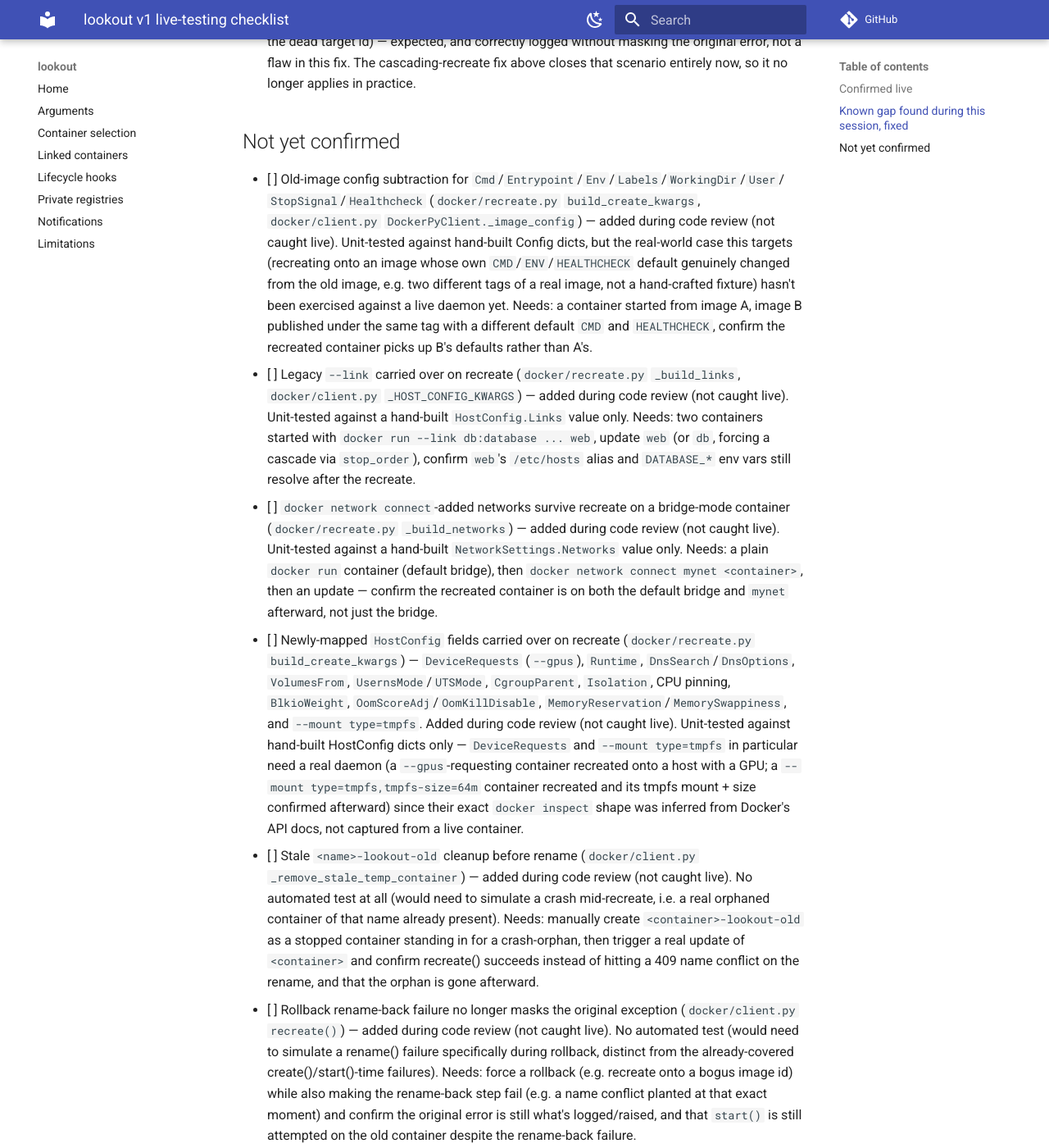
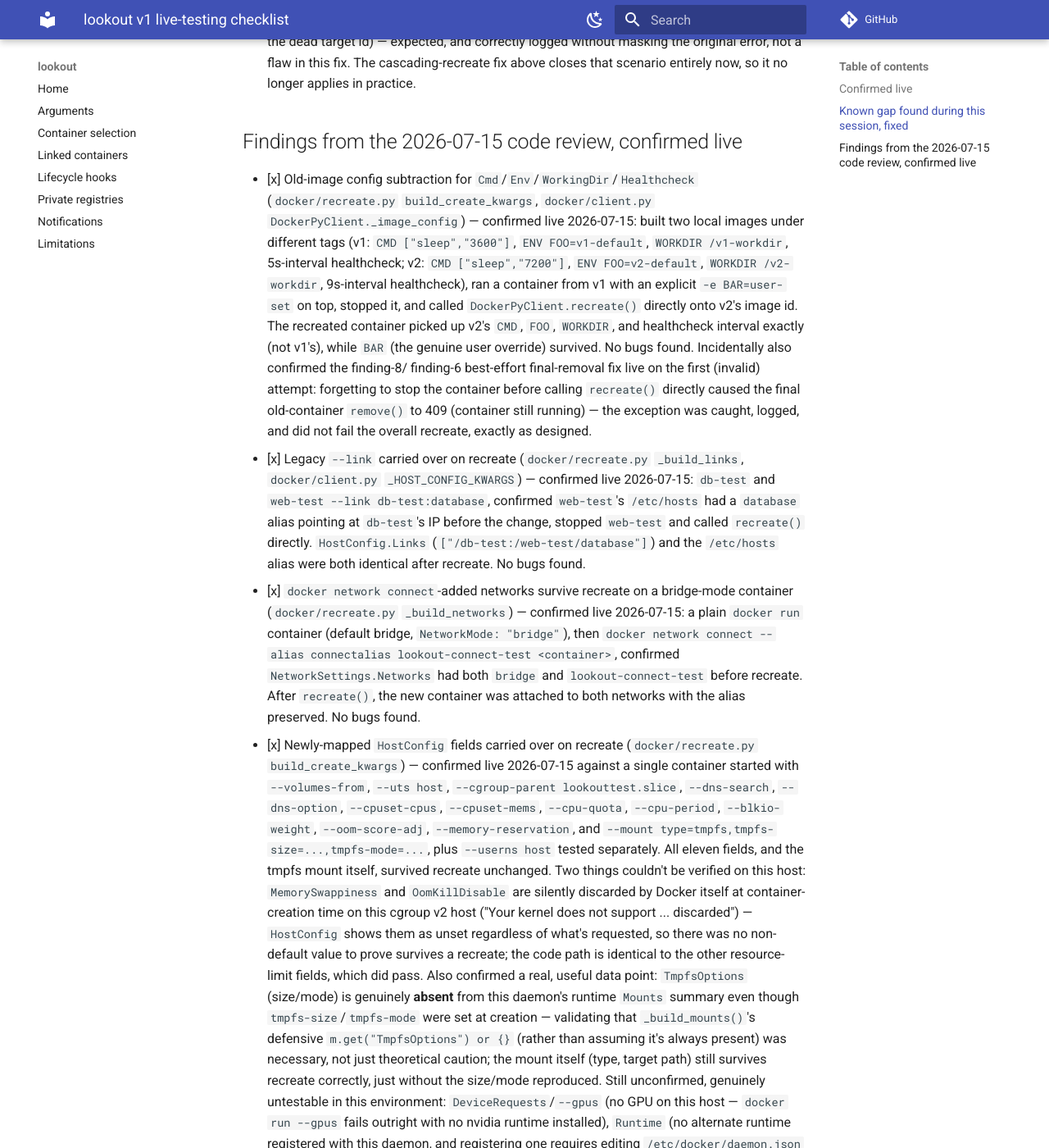
Before and after one commit to garage1118/lookout, an MkDocs documentation site: the page built from docs/LIVE_TESTING.md, in a window 1280 px wide and 1400 px high, scrolled down 6733 px. Shown: the whole window at 82% size. Built offline with MkDocs 1.6.1 and Material for MkDocs 9.7.7, drawn with Linux system fonts in a browser that asks for light colours; comment, search, counter and statistics services are not loaded; some of the changed text lies outside the part shown.

Commit message:
Confirm the 6 code-review fixes live against a real Docker daemon

```diff
--- a/docs/LIVE_TESTING.md
+++ b/docs/LIVE_TESTING.md
@@ -250,50 +250,72 @@ every real bug in this codebase.
       masking the original error, not a flaw in this fix. The cascading-recreate fix above closes
       that scenario entirely now, so it no longer applies in practice.
 
-## Not yet confirmed
+## Findings from the 2026-07-15 code review, confirmed live
 
-- [ ] Old-image config subtraction for `Cmd`/`Entrypoint`/`Env`/`Labels`/`WorkingDir`/`User`/
-      `StopSignal`/`Healthcheck` (`docker/recreate.py` `build_create_kwargs`,
-      `docker/client.py` `DockerPyClient._image_config`) — added during code review (not caught
-      live). Unit-tested against hand-built Config dicts, but the real-world case this targets
-      (recreating onto an image whose own `CMD`/`ENV`/`HEALTHCHECK` default genuinely changed from
-      the old image, e.g. two different tags of a real image, not a hand-crafted fixture) hasn't
-      been exercised against a live daemon yet. Needs: a container started from image A, image B
-      published under the same tag with a different default `CMD` and `HEALTHCHECK`, confirm the
-      recreated container picks up B's defaults rather than A's.
-- [ ] Legacy `--link` carried over on recreate (`docker/recreate.py` `_build_links`,
-      `docker/client.py` `_HOST_CONFIG_KWARGS`) — added during code review (not caught live).
-      Unit-tested against a hand-built `HostConfig.Links` value only. Needs: two containers started
-      with `docker run --link db:database ... web`, update `web` (or `db`, forcing a cascade via
-      `stop_order`), confirm `web`'s `/etc/hosts` alias and `DATABASE_*` env vars still resolve
-      after the recreate.
-- [ ] `docker network connect`-added networks survive recreate on a bridge-mode container
-      (`docker/recreate.py` `_build_networks`) — added during code review (not caught live).
-      Unit-tested against a hand-built `NetworkSettings.Networks` value only. Needs: a plain
-      `docker run` container (default bridge), then `docker network connect mynet <container>`,
-      then an update — confirm the recreated container is on both the default bridge and `mynet`
-      afterward, not just the bridge.
-- [ ] Newly-mapped `HostConfig` fields carried over on recreate (`docker/recreate.py`
-      `build_create_kwargs`) — `DeviceRequests` (`--gpus`), `Runtime`, `DnsSearch`/`DnsOptions`,
-      `VolumesFrom`, `UsernsMode`/`UTSMode`, `CgroupParent`, `Isolation`, CPU pinning, `BlkioWeight`,
-      `OomScoreAdj`/`OomKillDisable`, `MemoryReservation`/`MemorySwappiness`, and
-      `--mount type=tmpfs`. Added during code review (not caught live). Unit-tested against
-      hand-built HostConfig dicts only — `DeviceRequests` and `--mount type=tmpfs` in particular
-      need a real daemon (a `--gpus`-requesting container recreated onto a host with a GPU; a
-      `--mount type=tmpfs,tmpfs-size=64m` container recreated and its tmpfs mount + size confirmed
-      afterward) since their exact `docker inspect` shape was inferred from Docker's API docs, not
-      captured from a live container.
-- [ ] Stale `<name>-lookout-old` cleanup before rename (`docker/client.py`
-      `_remove_stale_temp_container`) — added during code review (not caught live). No automated
-      test at all (would need to simulate a crash mid-recreate, i.e. a real orphaned container of
-      that name already present). Needs: manually create `<container>-lookout-old` as a stopped
-      container standing in for a crash-orphan, then trigger a real update of `<container>` and
-      confirm recreate() succeeds instead of hitting a 409 name conflict on the rename, and that
-      the orphan is gone afterward.
-- [ ] Rollback rename-back failure no longer masks the original exception (`docker/client.py`
-      `recreate()`) — added during code review (not caught live). No automated test (would need to
-      simulate a rename() failure specifically during rollback, distinct from the already-covered
-      create()/start()-time failures). Needs: force a rollback (e.g. recreate onto a bogus image
-      id) while also making the rename-back step fail (e.g. a name conflict planted at that exact
-      moment) and confirm the original error is still what's logged/raised, and that `start()` is
-      still attempted on the old container despite the rename-back failure.
+- [x] Old-image config subtraction for `Cmd`/`Env`/`WorkingDir`/`Healthcheck` (`docker/recreate.py`
+      `build_create_kwargs`, `docker/client.py` `DockerPyClient._image_config`) — confirmed live
+      2026-07-15: built two local images under different tags (v1: `CMD ["sleep","3600"]`,
+      `ENV FOO=v1-default`, `WORKDIR /v1-workdir`, 5s-interval healthcheck; v2: `CMD
+      ["sleep","7200"]`, `ENV FOO=v2-default`, `WORKDIR /v2-workdir`, 9s-interval healthcheck), ran
+      a container from v1 with an explicit `-e BAR=user-set` on top, stopped it, and called
+      `DockerPyClient.recreate()` directly onto v2's image id. The recreated container picked up
+      v2's `CMD`, `FOO`, `WORKDIR`, and healthcheck interval exactly (not v1's), while `BAR` (the
+      genuine user override) survived. No bugs found. Incidentally also confirmed the finding-8/
+      finding-6 best-effort final-removal fix live on the first (invalid) attempt: forgetting to
+      stop the container before calling `recreate()` directly caused the final old-container
+      `remove()` to 409 (container still running) — the exception was caught, logged, and did not
+      fail the overall recreate, exactly as designed.
+- [x] Legacy `--link` carried over on recreate (`docker/recreate.py` `_build_links`,
+      `docker/client.py` `_HOST_CONFIG_KWARGS`) — confirmed live 2026-07-15: `db-test` and
+      `web-test --link db-test:database`, confirmed `web-test`'s `/etc/hosts` had a `database`
+      alias pointing at `db-test`'s IP before the change, stopped `web-test` and called
+      `recreate()` directly. `HostConfig.Links` (`["/db-test:/web-test/database"]`) and the
+      `/etc/hosts` alias were both identical after recreate. No bugs found.
+- [x] `docker network connect`-added networks survive recreate on a bridge-mode container
+      (`docker/recreate.py` `_build_networks`) — confirmed live 2026-07-15: a plain `docker run`
+      container (default bridge, `NetworkMode: "bridge"`), then `docker network connect --alias
+      connectalias lookout-connect-test <container>`, confirmed `NetworkSettings.Networks` had both
+      `bridge` and `lookout-connect-test` before recreate. After `recreate()`, the new container was
+      attached to both networks with the alias preserved. No bugs found.
+- [x] Newly-mapped `HostConfig` fields carried over on recreate (`docker/recreate.py`
+      `build_create_kwargs`) — confirmed live 2026-07-15 against a single container started with
+      `--volumes-from`, `--uts host`, `--cgroup-parent lookouttest.slice`, `--dns-search`,
+      `--dns-option`, `--cpuset-cpus`, `--cpuset-mems`, `--cpu-quota`, `--cpu-period`,
+      `--blkio-weight`, `--oom-score-adj`, `--memory-reservation`, and
+      `--mount type=tmpfs,tmpfs-size=...,tmpfs-mode=...`, plus `--userns host` tested separately.
+      All eleven fields, and the tmpfs mount itself, survived recreate unchanged. Two things
+      couldn't be verified on this host: `MemorySwappiness` and `OomKillDisable` are silently
+      discarded by Docker itself at container-creation time on this cgroup v2 host ("Your kernel
+      does not support ... discarded") — `HostConfig` shows them as unset regardless of what's
+      requested, so there was no non-default value to prove survives a recreate; the code path is
+      identical to the other resource-limit fields, which did pass. Also confirmed a real, useful
+      data point: `TmpfsOptions` (size/mode) is genuinely **absent** from this daemon's runtime
+      `Mounts` summary even though `tmpfs-size`/`tmpfs-mode` were set at creation — validating that
+      `_build_mounts()`'s defensive `m.get("TmpfsOptions") or {}` (rather than assuming it's always
+      present) was necessary, not just theoretical caution; the mount itself (type, target path)
+      still survives recreate correctly, just without the size/mode reproduced. Still unconfirmed,
+      genuinely untestable in this environment: `DeviceRequests`/`--gpus` (no GPU on this host —
+      `docker run --gpus` fails outright with no nvidia runtime installed), `Runtime` (no
+      alternate runtime registered with this daemon, and registering one requires editing
+      `/etc/docker/daemon.json` and restarting the daemon, which needs privileged access not
+      available in this environment), and `Isolation` (Windows-only, not applicable to a Linux
+      daemon at all).
+- [x] Stale `<name>-lookout-old` cleanup before rename (`docker/client.py`
+      `_remove_stale_temp_container`) — confirmed live 2026-07-15: manually created a stopped
+      `origtest-lookout-old` container to stand in for a crash-orphan, then called `recreate()` on
+      the real (stopped) `origtest`. It succeeded without a name conflict, and the fake orphan was
+      gone afterward. Negative control in the same session, without the sweep: renaming a running
+      container directly into an already-occupied `<name>-lookout-old` name reproduces the exact
+      409 ("Error when allocating new name: Conflict... already in use") this fix exists to avoid.
+      No bugs found in the fix.
+- [x] Rollback rename-back failure no longer masks the original exception (`docker/client.py`
+      `recreate()`) — confirmed live 2026-07-15 via targeted failure injection: recreated a real,
+      stopped container onto a bogus image id (forcing a real `ImageNotFound` at the `create()`
+      step) while `DockerPyClient.rename()` was monkeypatched to let the first call (temp rename)
+      through to the real daemon but raise on the second call (the rollback rename-back) — every
+      other step (create, the rename-back attempt itself being routed through the real method
+      first, start) ran against the real daemon. Confirmed: the exception that actually propagated
+      out of `recreate()` was the original `ImageNotFound`, not the injected rename-back failure;
+      the injected failure was logged separately; and the old container was still successfully
+      `start()`-ed (confirmed running via a real inspect) despite still being named
+      `rollbacktest-lookout-old` since the rename-back itself never completed. No bugs found.
```
